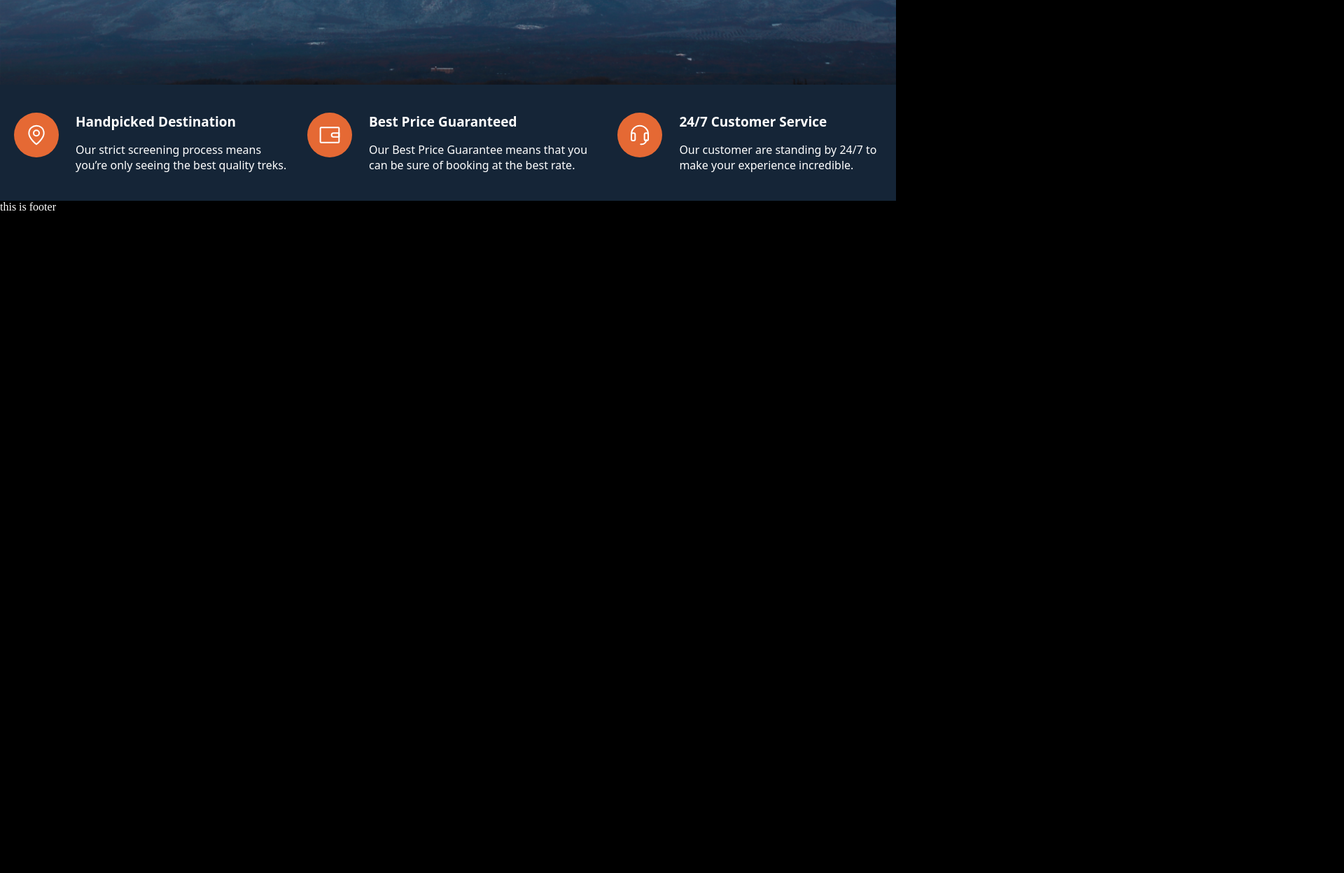
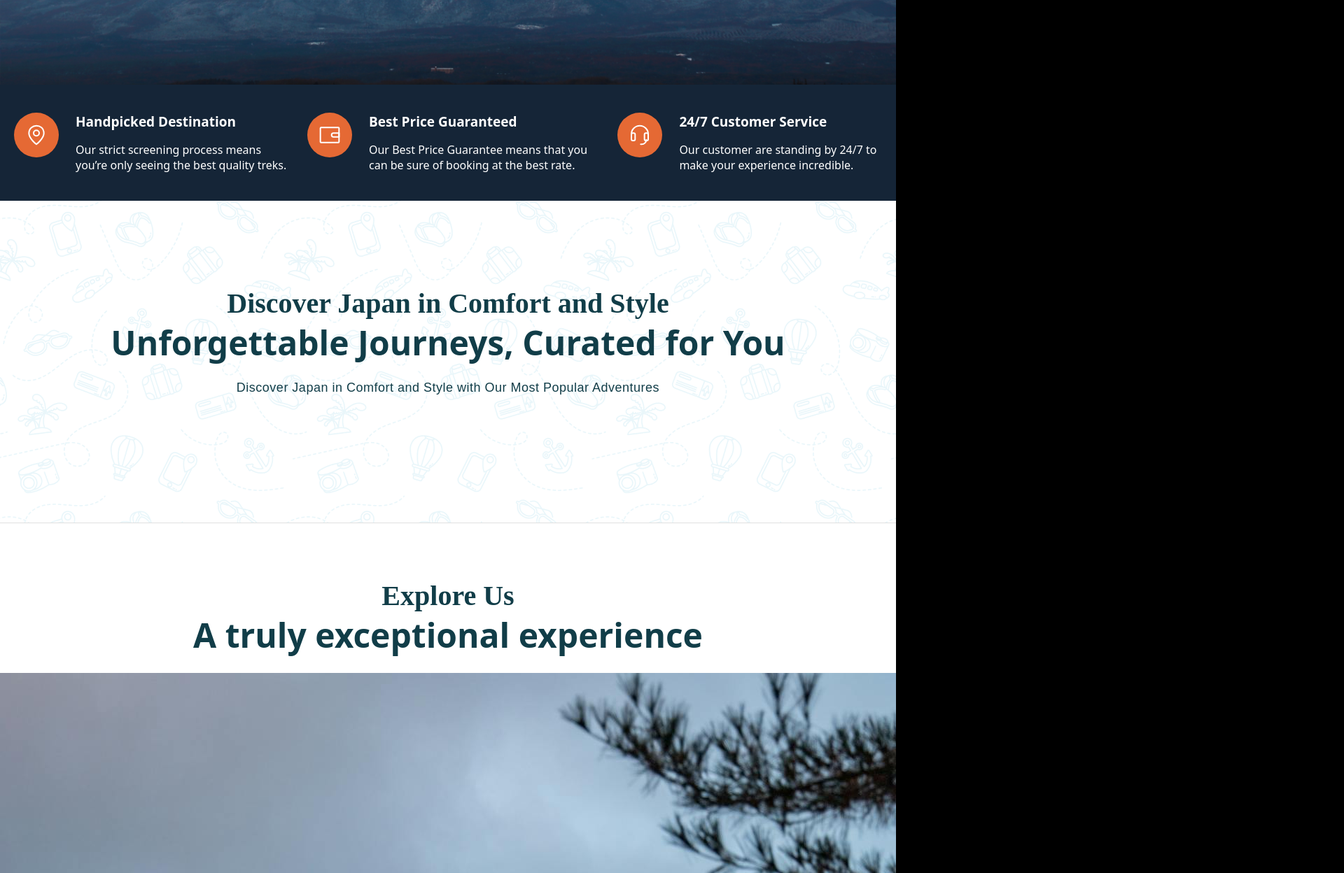
Before and after one commit to aatir371/hello_world_project_gh, a plain HTML site: page index.html in a window 1280 px wide. Shown: the part 843-2091 px from the top of the page at 70% size, 1920 px wide, since content can reach past the window. Before the commit the page ends 1148 px from the top, so only its background shows below. Drawn offline with Linux system fonts and the light colour scheme.

Commit message:
13-nov-25-sign-off-1

```diff
--- a/index.html
+++ b/index.html
@@ -49,10 +49,6 @@
             </section>
         </section>
 
-
-
-
-
         <section class="hero-section-end">
             <span class="hero-section-end-info">
                 <span class="hero-section-end-info-circle">
@@ -92,8 +88,50 @@
                     <p>Our customer are standing by 24/7 to make your experience incredible.</p>
                 </span>
             </span>
+        </section>
 
+        <section class="mid-1">
+            <div class="mid-1-text-container">
+                <h2>Discover Japan in Comfort and Style</h2>
+                <h1>Unforgettable Journeys, Curated for You</h1>
+                <p>Discover Japan in Comfort and Style with Our Most Popular Adventures</p>
+            </div>
         </section>
+
+        <section class="mid-2">
+            <div class="mid-2-text-container">
+                <h2>Explore Us</h2>
+                <h1>A truly exceptional experience</h1>
+            </div>
+            <div class="mid-2-images">
+                <img src="./images/jp-pic-1.jpg" alt="Japan-picture-1">
+                <img src="./images/jp-pic-2.jpg" alt="Japan-picture-2">
+                <img src="./images/jp-pic-3.jpg" alt="Japan-picture-3">
+                <img src="./images/jp-pic-4.jpg" alt="Japan-picture-4">
+                <img src="./images/jp-pic-5.jpg" alt="Japan-picture-5">
+            </div>
+            <div class="mid-2-btn-container">
+                <button>
+                    <img src="#" alt="scroll-left">
+                </button>
+                <button>
+                    <img src="#" alt="scroll-right">
+                </button>
+            </div>
+        </section>
+
+        <!-- <section class="mid-3">
+            <span class="mid-3-pictures-column">
+
+            </span>
+            <span class="mid-3-text-column">
+
+            </span>
+        </section>
+
+        <section class="mid-4-get-in-touch">
+
+        </section> -->
     </main>
 
 
--- a/style.css
+++ b/style.css
@@ -1,6 +1,7 @@
 * {
     margin: 0;
     padding: 0;
+    max-width: 100vw;
 }
 
 .body{
@@ -12,13 +13,13 @@
 .header{
     position: relative;
     background-color: #ffffff;
-    background-position: cover;
-    background-size: cover;
     display: flex;
     flex-direction: row;
     align-items: center;
     justify-content: space-between;
-    width: auto;
+    /* max-width: 100vw; */
+    /* width: 100%; */
+    /* width: 100vw; */
     padding: 30px;
     z-index: 100;
     border-top: none;
@@ -28,10 +29,14 @@
 }
 
 .header-background{
-    width: 100%;
+    /* max-width: 100vw; */
+    /* width: 100vw; */
+    /* width: 100%; */
     height: 100%;
     position: absolute;
     background-image: url('./images/header-background.png');
+    background-position: center;
+    background-size: cover;
     opacity: 0.15;
     z-index: -1;
 }
@@ -95,7 +100,7 @@
     color: #ffffff;
 }
 
-/* ------------------------------------------------------------- */
+/* -------------------------------------------------------------------------------------------------------------------------- */
 
 .hero-section{
     display: flex;
@@ -239,3 +244,115 @@
     /* max-width: 500px; */
     color: #ffffff;
 }
+
+/* -------------------------------------------------------------------------------------------------------------------------- */
+
+.mid-1{
+    background-color: #ffffff;
+    background-image: url("./images/shape_bg_1.png");
+    background-position: center;
+    background-size: cover;
+    color: #113d48;
+    display: flex;
+    flex-direction: column;
+    align-items: center;
+    justify-content: center;
+    width: 100%;
+    height: 300px;
+    padding: 80px 0px;
+    border-top: none;
+    border-left: none;
+    border-right: none;
+    border-bottom: 1px solid #e0e0e0;
+}
+
+.mid-1-text-container{
+    display: flex;
+    flex-direction: column;
+    justify-content: center;
+    align-items: center;
+    padding: 0px 36px;
+}
+
+.mid-1-text-container h2{
+    font-size: 40px;
+    /* font-family: ; */
+    color: #113d48;
+}
+
+.mid-1-text-container h1{
+    font-size: 48px;
+    font-family: system-ui, -apple-system, BlinkMacSystemFont, 'Segoe UI', Roboto, Oxygen, Ubuntu, Cantarell, 'Open Sans', 'Helvetica Neue', sans-serif;
+    font-weight: 600;
+    margin-bottom: 22px;
+    color: #113d48;
+}
+
+.mid-1-text-container p{
+    font-size: 18px;
+    font-family: sans-serif;
+    letter-spacing: 0.5px;
+    margin-bottom: 60px;
+}
+
+/* -------------------------------------------------------------------------------------------------------------------------- */
+
+.mid-2{
+    background-color: #ffffff;
+    color: #000000;
+    display: flex;
+    flex-direction: column;
+    justify-content: center;
+    align-items: center;
+    width: 100%;
+    padding: 80px 0px;
+    border-top: none;
+    border-left: none;
+    border-right: none;
+    border-bottom: 1px solid #e0e0e0;
+}
+
+.mid-2-text-container{
+    display: flex;
+    flex-direction: column;
+    justify-content: center;
+    align-items: center;
+    padding: 0px 36px;
+}
+
+.mid-2-text-container h2{
+    font-size: 40px;
+    /* font-family: ; */
+    color: #113d48;
+}
+
+.mid-2-text-container h1{
+    font-size: 48px;
+    font-family: system-ui, -apple-system, BlinkMacSystemFont, 'Segoe UI', Roboto, Oxygen, Ubuntu, Cantarell, 'Open Sans', 'Helvetica Neue', sans-serif;
+    font-weight: 600;
+    margin-bottom: 22px;
+    color: #113d48;
+}
+
+.mid-2-images{
+    display: flex;
+    flex-direction: row;
+    justify-content: center;
+    align-items: center;
+    max-width: 100%;
+    gap: 20px;
+
+}
+
+/* .mid-2-images img{
+    width: 250px;
+    height: ;
+    border-radius: 30px;
+} */
+
+/*
+width: 483px;
+transition-duration: 0ms;
+transform: translate3d(-67.1801px, 0px, -2771.18px) rotateX(0deg) rotateY(-142.758deg) scale(1);
+z-index: -7;
+margin-right: 24px; */
```
Also changed, not shown: images/jp-pic-1.jpg (added), images/jp-pic-2.jpg (added), images/jp-pic-3.jpg (added), images/jp-pic-4.jpg (added), images/jp-pic-5.jpg (added), images/left-arrow2.svg (added), images/shape_bg_1.png (added), 1 other file.
